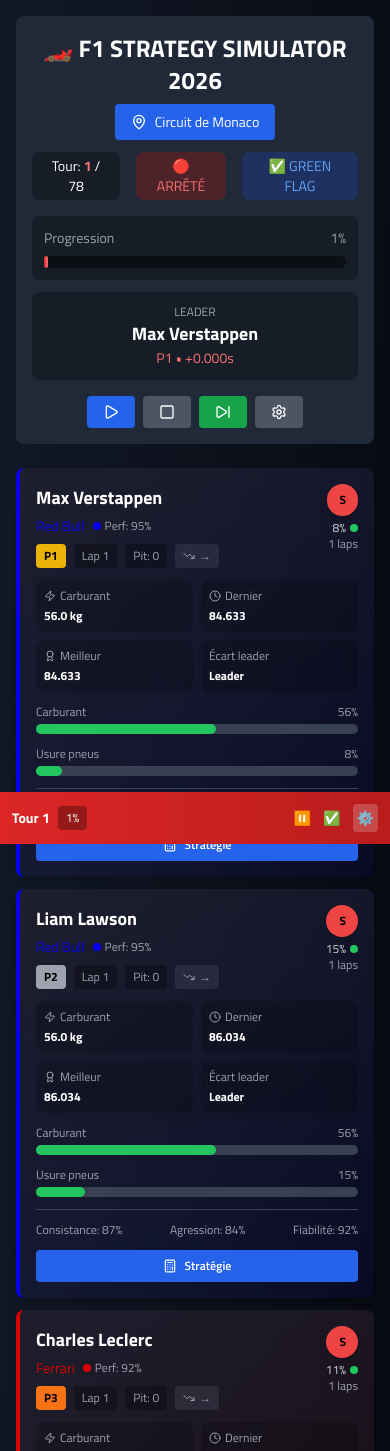
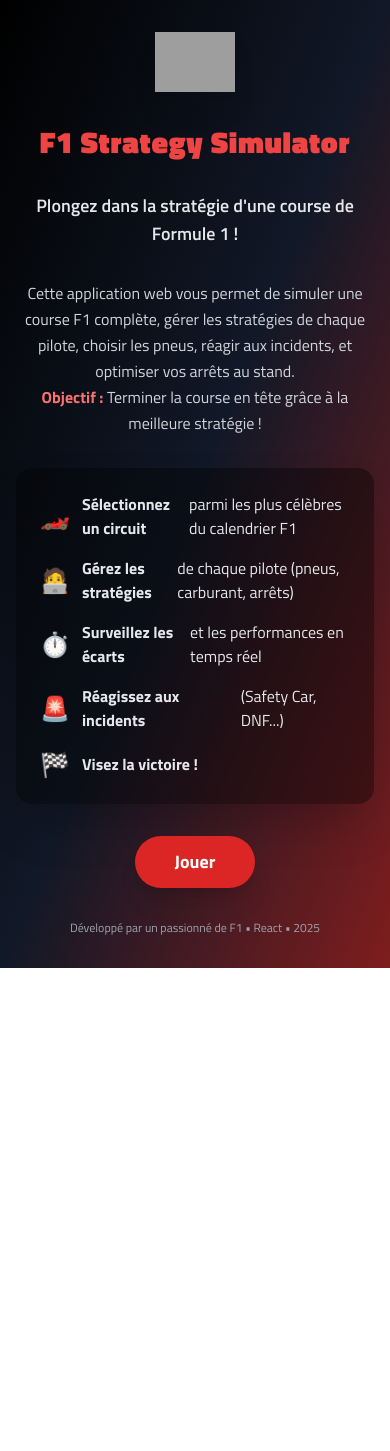
Before and after one commit to rf69100/f1-strategy-simulator, a React (Vite) app: page / in a window 390 px wide. Shown: the top 1451 px of the page. After the commit the page ends 968 px from the top, so only its background shows below. Built offline with nearby package versions, Linux system fonts and the light colour scheme; grey boxes are pictures that could not be loaded.

Commit message:
version fonctionnelle

```diff
--- a/src/App.tsx
+++ b/src/App.tsx
@@ -1,13 +1,19 @@
 import { PitWall } from './components/layout/PitWall';
 import { useSimulation } from './hooks/useSimulation';
+import Home from './components/Home';
+import { useState } from 'react';
 
 function App() {
   const { isRaceRunning } = useSimulation();
+  const [showHome, setShowHome] = useState(true);
+
+  if (showHome) {
+    return <Home onPlay={() => setShowHome(false)} />;
+  }
 
   return (
     <div className={`min-h-screen transition-all duration-300 ${isRaceRunning ? 'bg-gradient-to-br from-gray-900 to-black' : 'bg-gray-900'}`}>
       <PitWall />
-
       {/* Overlay d'effet de vitesse pendant la course */}
       {isRaceRunning && (
         <div className="fixed inset-0 pointer-events-none">
--- /dev/null
+++ b/src/components/Home.tsx
@@ -0,0 +1,34 @@
+// Page d'accueil F1 Strategy Simulator
+
+export default function Home({ onPlay }: { onPlay: () => void }) {
+  return (
+    <div className="min-h-screen flex flex-col items-center justify-center bg-gradient-to-br from-black via-gray-900 to-red-900 text-white px-4 py-8">
+      <title>F1 Strategy Simulator - Accueil</title>
+      <div className="w-full max-w-2xl mx-auto text-center space-y-8 md:space-y-10">
+        <img src="/assets/icons/f1-logo.svg" alt="F1 Logo" className="mx-auto w-20 md:w-28 mb-6 drop-shadow-xl" />
+        <h1 className="text-3xl md:text-5xl font-extrabold tracking-wide text-red-500 mb-2 md:mb-4">F1 Strategy Simulator</h1>
+        <h2 className="text-lg md:text-2xl font-semibold text-gray-200 mb-4 md:mb-6">Plongez dans la stratégie d'une course de Formule 1 !</h2>
+        <p className="text-base md:text-lg text-gray-300 mb-6 md:mb-8 leading-relaxed">
+          Cette application web vous permet de simuler une course F1 complète, gérer les stratégies de chaque pilote, choisir les pneus, réagir aux incidents, et optimiser vos arrêts au stand.<br />
+          <span className="text-red-400 font-bold">Objectif :</span> Terminer la course en tête grâce à la meilleure stratégie !
+        </p>
+        <ul className="text-left text-gray-200 bg-black/40 rounded-2xl p-6 md:p-8 mb-6 md:mb-8 shadow-2xl grid gap-4 md:gap-6">
+          <li className="flex items-center gap-3 text-base md:text-lg"><span className="text-2xl">🏎️</span> <span className="font-bold">Sélectionnez un circuit</span> parmi les plus célèbres du calendrier F1</li>
+          <li className="flex items-center gap-3 text-base md:text-lg"><span className="text-2xl">🧑‍💻</span> <span className="font-bold">Gérez les stratégies</span> de chaque pilote (pneus, carburant, arrêts)</li>
+          <li className="flex items-center gap-3 text-base md:text-lg"><span className="text-2xl">⏱️</span> <span className="font-bold">Surveillez les écarts</span> et les performances en temps réel</li>
+          <li className="flex items-center gap-3 text-base md:text-lg"><span className="text-2xl">🚨</span> <span className="font-bold">Réagissez aux incidents</span> (Safety Car, DNF...)</li>
+          <li className="flex items-center gap-3 text-base md:text-lg"><span className="text-2xl">🏁</span> <span className="font-bold">Visez la victoire !</span></li>
+        </ul>
+        <button
+          onClick={onPlay}
+          className="bg-red-600 hover:bg-red-700 text-white text-lg md:text-xl font-bold py-3 md:py-4 px-10 md:px-16 rounded-full shadow-xl transition-all duration-200 focus:outline-none focus:ring-2 focus:ring-red-400"
+        >
+          Jouer
+        </button>
+        <div className="mt-10 text-xs md:text-sm text-gray-400">
+          <span>Développé par un passionné de F1 • React • 2025</span>
+        </div>
+      </div>
+    </div>
+  );
+}
--- a/src/components/layout/PitWall.tsx
+++ b/src/components/layout/PitWall.tsx
@@ -30,11 +30,11 @@
   const leader = getLeader();
 
   return (
-    <div className="min-h-screen bg-gradient-to-br from-gray-900 to-black p-4 pb-20 sm:pb-6">
-      <div className="max-w-8xl mx-auto">
+  <div className="w-full px-2 md:px-8 pt-10 pb-20 bg-gradient-to-br from-black via-gray-900 to-red-900 min-h-screen flex flex-col items-center">
+  <div className="w-full max-w-8xl mx-auto flex flex-col items-center">
 
         {/* HEADER AMÉLIORÉ */}
-        <div className="bg-gray-800 rounded-lg p-4 mb-6">
+          <div className="bg-gray-800 rounded-2xl p-6 mb-10 w-full max-w-6xl mx-auto">
           <div className="flex flex-col lg:flex-row justify-between items-center gap-4">
 
             {/* Titre et Circuit */}
@@ -133,7 +133,7 @@
         )}
 
         {/* GRILLE DES 20 PILOTES CORRIGÉE */}
-        <div className="grid grid-cols-1 xs:grid-cols-2 md:grid-cols-3 lg:grid-cols-4 xl:grid-cols-5 gap-3 xs:gap-4">
+          <div className="grid grid-cols-1 xs:grid-cols-2 md:grid-cols-3 lg:grid-cols-4 xl:grid-cols-5 gap-8 xs:gap-10 py-6 w-full max-w-7xl mx-auto justify-center">
           {drivers.map((driver) => (
             <DriverCard
               key={driver.id}
--- a/src/components/simulation/DriverCard.tsx
+++ b/src/components/simulation/DriverCard.tsx
@@ -67,6 +67,13 @@
       {needsPitStop && (
         <div className="absolute -top-2 -right-2 bg-red-500 text-white text-xs px-2 py-1 rounded-full animate-pulse z-10">
           ⚠️ PIT
+        </div>
+      )}
+
+      {/* Badge Leader permanent */}
+      {driver.position === 1 && (
+        <div className="absolute top-2 left-1/2 -translate-x-1/2 bg-yellow-500 text-black text-xs px-3 py-1 rounded-full font-bold shadow z-10" style={{letterSpacing:2}}>
+          LEADER
         </div>
       )}
 
--- a/src/components/simulation/StintHistory.tsx
+++ b/src/components/simulation/StintHistory.tsx
@@ -26,12 +26,12 @@
 export const StintHistory: React.FC<StintHistoryProps> = ({ driver }) => {
   const stints = getStintHistory(driver);
   return (
-    <div className="bg-gray-900 rounded-lg p-4 border border-gray-700 mb-4">
-      <h4 className="text-lg font-bold text-white mb-2">Historique des Stints</h4>
-      <div className="space-y-2">
+  <div className="bg-gradient-to-br from-black via-gray-900 to-gray-800 rounded-2xl p-6 border border-gray-700 mb-8 shadow-xl">
+  <h4 className="text-2xl font-extrabold text-white mb-4 tracking-wide drop-shadow-lg">Historique des Stints</h4>
+  <div className="space-y-4">
         {stints.map((stint, idx) => (
-          <div key={idx} className="flex items-center gap-4 text-sm">
-            <span className={`px-2 py-1 rounded font-bold ${
+          <div key={idx} className="flex items-center gap-6 text-base">
+            <span className={`px-3 py-2 rounded-full font-bold shadow-lg text-lg ${
               stint.compound === 'SOFT' ? 'bg-red-500 text-white' :
               stint.compound === 'MEDIUM' ? 'bg-yellow-500 text-black' :
               stint.compound === 'HARD' ? 'bg-white text-black' :
--- a/src/components/simulation/StrategyModal.tsx
+++ b/src/components/simulation/StrategyModal.tsx
@@ -54,46 +54,46 @@
   return (
     <Modal isOpen={isOpen} onClose={onClose} title="STRATÉGIE DE COURSE" size="xl">
       {/* En-tête Pilote */}
-      <div className="mb-6 p-4 bg-gradient-to-r from-gray-800 to-black rounded-lg border border-gray-600">
-        <div className="flex items-center justify-between">
+  <div className="mb-8 p-6 bg-gradient-to-br from-black via-gray-900 to-gray-800 rounded-2xl border border-gray-700 shadow-xl">
+  <div className="flex flex-col md:flex-row items-center justify-between gap-4">
           <div>
-            <h3 className="text-xl font-bold text-white">{driver.name}</h3>
-            <p className="text-gray-300" style={{ color: teamData?.color || '#666666' }}>
+            <h3 className="text-2xl font-extrabold text-white tracking-wide drop-shadow-lg">{driver.name}</h3>
+            <p className="text-gray-300 text-lg font-semibold" style={{ color: teamData?.color || '#666666' }}>
               {driver.team} • P{driver.position}
             </p>
           </div>
-          <div className="text-right">
-            <div className="text-sm text-gray-400">Performance</div>
-            <div className="text-white font-bold">{Math.round((teamData?.performance || 0.8) * 100)}%</div>
+          <div className="text-right mt-2">
+            <div className="text-base text-gray-400">Performance</div>
+            <div className="text-white font-bold text-lg">{Math.round((teamData?.performance || 0.8) * 100)}%</div>
           </div>
         </div>
       </div>
 
-  <div className="grid grid-cols-1 lg:grid-cols-3 gap-6">
+  <div className="grid grid-cols-1 md:grid-cols-3 gap-8">
         {/* Colonne 1: État actuel */}
         <div className="lg:col-span-1">
-          <Card className="p-4 mb-4">
-            <h4 className="text-sm font-semibold text-white mb-3 flex items-center gap-2">
+          <Card className="p-6 mb-6">
+            <h4 className="text-lg font-bold text-white mb-4 flex items-center gap-3 tracking-wide">
               <Calculator size={16} />
               ÉTAT ACTUEL
             </h4>
 
-            <div className="space-y-3">
-              <div className="flex justify-between items-center">
-                <span className="text-gray-400 text-sm">Pneus actuels</span>
-                <div className={`px-2 py-1 rounded text-xs font-bold ${getTyreColor(driver.tyres.compound)}`}>
+            <div className="space-y-4">
+              <div className="flex justify-between items-center gap-2">
+                <span className="text-gray-400 text-base">Pneus actuels</span>
+                <div className={`px-3 py-2 rounded-full text-base font-bold shadow-lg ${getTyreColor(driver.tyres.compound)}`}>
                   {driver.tyres.compound}
                 </div>
               </div>
 
               <div>
-                <div className="flex justify-between text-sm text-gray-400 mb-1">
+                <div className="flex justify-between text-base text-gray-400 mb-2">
                   <span>Usure pneus</span>
                   <span>{Math.round(driver.tyres.wear)}%</span>
                 </div>
-                <div className="w-full bg-gray-700 rounded-full h-2">
+                <div className="w-full bg-gray-700 rounded-full h-3">
                   <div
-                    className={`h-2 rounded-full ${
+                    className={`h-3 rounded-full ${
                       driver.tyres.wear < 30 ? 'bg-green-500' :
                       driver.tyres.wear < 70 ? 'bg-yellow-500' : 'bg-red-500'
                     }`}
@@ -103,13 +103,13 @@
               </div>
 
               <div>
-                <div className="flex justify-between text-sm text-gray-400 mb-1">
+                <div className="flex justify-between text-base text-gray-400 mb-2">
                   <span>Carburant</span>
                   <span>{driver.fuel.toFixed(1)} kg</span>
                 </div>
-                <div className="w-full bg-gray-700 rounded-full h-2">
+                <div className="w-full bg-gray-700 rounded-full h-3">
                   <div
-                    className="bg-blue-500 h-2 rounded-full"
+                    className="bg-blue-500 h-3 rounded-full"
                     style={{ width: `${driver.fuel}%` }}
                   />
                 </div>
--- a/src/components/ui/Card.tsx
+++ b/src/components/ui/Card.tsx
@@ -23,7 +23,7 @@
   const hoverEffect = hover ? 'transition-all duration-300 hover:scale-[1.02] hover:shadow-xl' : '';
 
   return (
-    <div style={style} className={`bg-gray-800 rounded-lg p-4 ${teamBorder} ${glowEffect} ${hoverEffect} ${className}`}>
+  <div style={style} className={`bg-gradient-to-br from-black via-gray-900 to-gray-800 rounded-2xl p-6 shadow-xl border border-gray-700 ${teamBorder} ${glowEffect} ${hoverEffect} ${className}`}>
       {children}
     </div>
   );
```
Also changed, not shown: src/components/ui/Modal.tsx (+4 -4 lines), src/stores/simulationStore.ts (+23 -6 lines).
